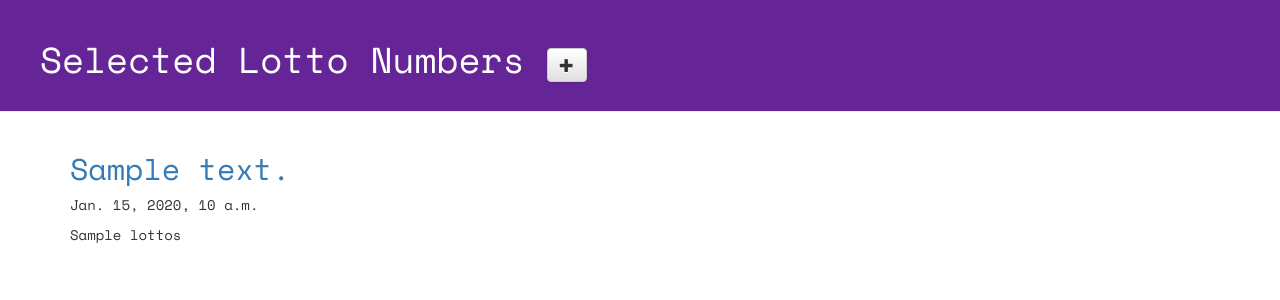
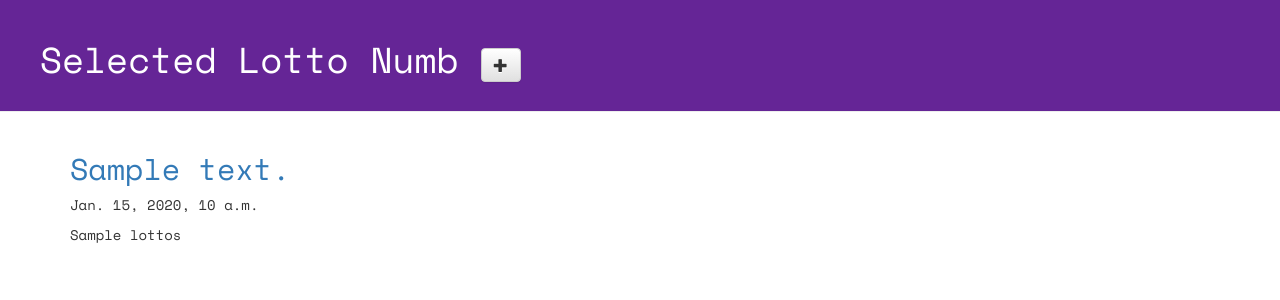
Before and after one commit to mmije0ng/django_lotto, a Django app: template lotto/templates/lotto/default.html in a window 1280 px wide. Shown: the top 300 px of the page. Run offline with Django 3.2, Linux system fonts and the light colour scheme; the template is opened without the code that fills it: most values are stand-ins (such as "Sample title", 1, 10 or a date in 2020); some libraries are stand-ins or nearby versions.

Commit message:
Feature: requirements.txt 추가

```diff
--- a/lotto/templates/lotto/default.html
+++ b/lotto/templates/lotto/default.html
@@ -26,7 +26,8 @@
 
     <div class="page-header">
         <h1>
-            Selected Lotto Numbers
+            Selected Lotto Numb
+            <!-- 로또번호 등록 -->
             <a href="{% url 'new_lotto' %}">
                 <span class="glyphicon glyphicon-plus btn btn-default"></span>
             </a>
@@ -42,7 +43,6 @@
         {% endfor %}
     </div>
 
-
     <!-- <script src="https://cdn.jsdelivr.net/npm/bootstrap@5.3.3/dist/js/bootstrap.min.js" integrity="sha384-0pUGZvbkm6XF6gxjEnlmuGrJXVbNuzT9qBBavbLwCsOGabYfZo0T0to5eqruptLy" crossorigin="anonymous"></script> -->
 
 </body>
```
Also changed, not shown: 1 other file.
